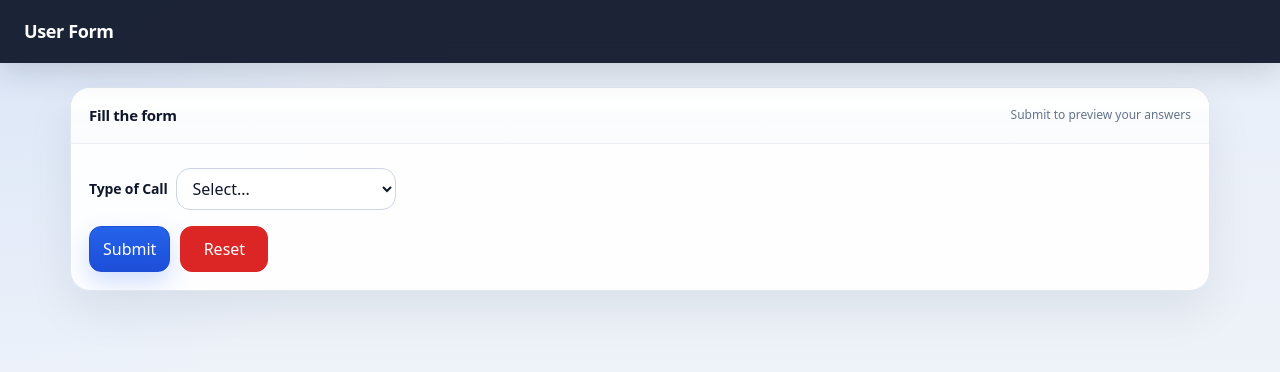
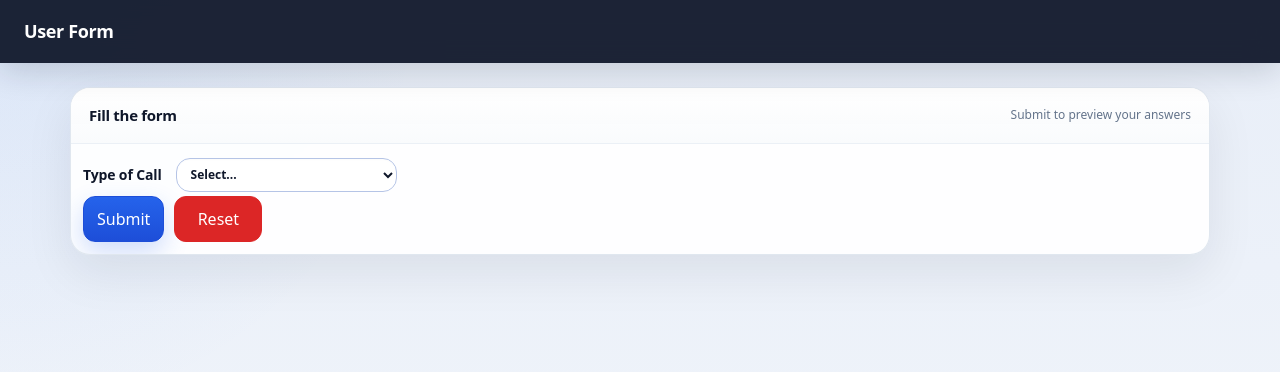
Before and after one commit to itlakshya/note-taker, a Next.js app: page / in a window 1280 px wide. Shown: the top 372 px of the page. Built offline with nearby package versions, Linux system fonts and the light colour scheme.

Commit message:
added the aliogment logic

```diff
--- a/src/app/globals.css
+++ b/src/app/globals.css
@@ -145,13 +145,13 @@ select {
 
 .cardBody,
 .sectionBody {
-  padding: 18px;
+  padding: 12px;
 }
 
 .sectionCard,
 .questionCard,
 .userSection {
-  margin-bottom: 10px;
+  margin-bottom: 2px;
 }
 
 .sectionHeadLeft {
@@ -169,14 +169,36 @@ select {
 
 .sectionTitle,
 .userSectionTitle {
-  font-size: 14px;
+  font-size: 13px;
+  flex: 1 1 200px;
+  min-width: 0;
+  white-space: normal;
+  margin: 0;
 }
 
 .userSectionHeadInline {
   display: flex;
   align-items: center;
   justify-content: flex-start;
-  gap: 8px;
+  gap: 6px;
+  flex-wrap: wrap;
+}
+
+.typeCallHeader {
+  justify-content: flex-start;
+  gap: 10px;
+  width: 100%;
+  flex-wrap: nowrap;
+  align-items: center;
+}
+
+.typeCallHeader .userSectionTitle {
+  flex: none;
+  margin-right: 4px;
+}
+
+.typeLabel {
+  font-size: 14px;
 }
 
 .sectionToggleOnly {
@@ -189,15 +211,26 @@ select {
 }
 
 .sectionToggleOnly input[type="checkbox"] {
-  width: 20px;
-  height: 20px;
+  width: 18px;
+  height: 18px;
   margin: 0;
   accent-color: var(--primary);
 }
 
 .mainSectionSelectWrap {
-  min-width: 220px;
-  flex: 0 0 220px;
+  width: auto;
+  flex: none;
+}
+
+.mainSectionSelectWrap select {
+  font-size: 12px;
+  padding: 6px 10px;
+  min-height: 34px;
+  max-width: 320px;
+  font-weight: 600;
+  color: #0f172a;
+  border-color: #b5c4e6;
+  background: #fff;
 }
 
 .badge,
@@ -243,7 +276,7 @@ select {
 
 label {
   display: block;
-  margin: 0 0 4px;
+  margin: 0 0 2px;
   font-size: 11px;
   font-weight: 700;
   color: #1f2937;
@@ -269,7 +302,7 @@ label {
 }
 
 .questionToggleText {
-  font-size: 12px;
+  font-size: 11px;
   font-weight: 750;
   color: var(--text);
   line-height: 1.35;
@@ -277,14 +310,15 @@ label {
 
 input[type="text"],
 select {
-  width: 100%;
+  width: min(420px, 100%);
   border: 1px solid var(--border);
   border-radius: 14px;
   background: #fff;
-  padding: 8px 12px;
-  min-height: 40px;
+  padding: 6px 10px;
+  min-height: 36px;
   outline: none;
   color: var(--text);
+  font-size: 13px;
   box-shadow: inset 0 1px 2px rgba(15, 23, 42, 0.02);
 }
 
@@ -412,7 +446,7 @@ select:focus {
 }
 
 .userQuestion {
-  margin-bottom: 10px;
+  margin-bottom: 6px;
   border: none;
   background: transparent;
   padding: 0;
@@ -459,8 +493,10 @@ select:focus {
 .userSection {
   border: none;
   background: transparent;
-  padding: 6px 0;
-  border-bottom: 1px solid rgba(221, 228, 240, 0.8);
+  padding: 2px 0;
+  display: flex;
+  flex-direction: column;
+  gap: 2px;
 }
 
 .userSection:last-child {
@@ -493,15 +529,15 @@ select:focus {
 .follow,
 .nestedInlineWrap,
 .nestedWrap {
-  margin-top: 8px;
-  border-left: 3px solid #dbeafe;
-  padding-left: 10px;
+  margin-top: 4px;
+  border-left: none;
+  padding-left: 0;
 }
 
 .follow {
   display: flex;
   flex-direction: column;
-  gap: 8px;
+  gap: 4px;
 }
 
 .subitem {
@@ -520,11 +556,11 @@ select:focus {
 .questionToggleRow input[type="checkbox"],
 .checkitem input[type="checkbox"],
 .subitem input[type="checkbox"] {
-  width: 20px;
-  height: 20px;
+  width: 16px;
+  height: 16px;
   margin-top: 1px;
   accent-color: var(--primary);
-  flex: 0 0 20px;
+  flex: 0 0 16px;
 }
 
 .previewRow {
--- a/src/components/UserFormPage.tsx
+++ b/src/components/UserFormPage.tsx
@@ -470,7 +470,7 @@ export default function UserFormPage() {
             <form>
               {(state.mainSectionInputType === "dropdown" ? state.mainSectionOptions.length : generalSections.length) ? (
                 <div className="userSection">
-                  <div className="userSectionHeadInline">
+                  <div className="userSectionHeadInline typeCallHeader">
                     {state.mainSectionInputType !== "dropdown" ? (
                       <label className="sectionToggleOnly" htmlFor="main-section-toggle" aria-label={`Toggle ${state.mainSectionTitle || "Main Section"}`}>
                         <input
@@ -481,7 +481,7 @@ export default function UserFormPage() {
                         />
                       </label>
                     ) : null}
-                    <div className="userSectionTitle">{state.mainSectionTitle || "Main Section"}</div>
+                    <div className="userSectionTitle typeLabel">{state.mainSectionTitle || "Main Section"}</div>
                     {state.mainSectionInputType === "dropdown" ? (
                       <div className="mainSectionSelectWrap">
                         <select
```
